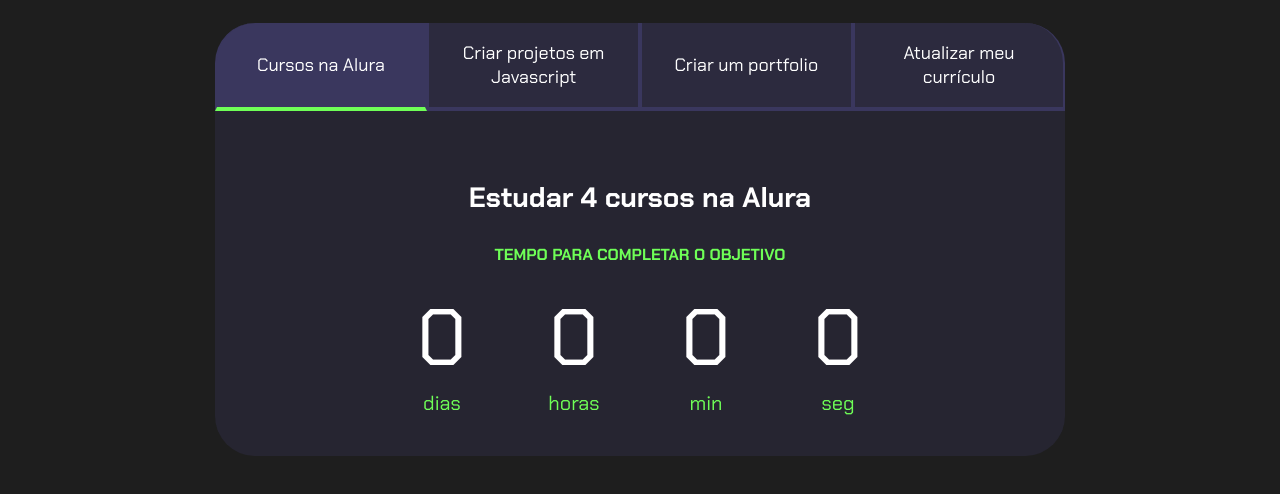
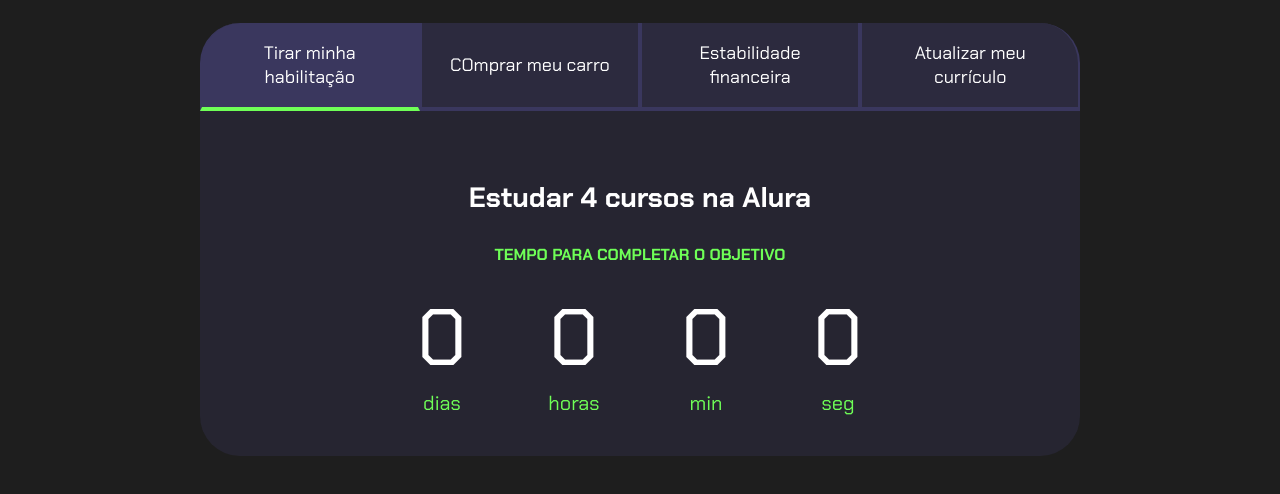
Before and after one commit to Pollyany090507/1-Tri---Objetivos, a plain HTML site: page index.html in a window 1280 px wide. Shown: the part 80-574 px from the top of the page. Drawn offline with Linux system fonts and the light colour scheme.

Commit message:
Update index.html

```diff
--- a/index.html
+++ b/index.html
@@ -13,9 +13,9 @@
         <h2 class="titulo-principal">Meus objetivos do ano<span>_</span></h2>
         <div class="conteudo">
             <div class="botoes">
-                <button class="botao ativo">Cursos na Alura</button>
-                <button class="botao">Criar projetos em Javascript</button>
-                <button class="botao">Criar um portfolio</button>
+                <button class="botao ativo">Tirar minha habilitação</button>
+                <button class="botao">COmprar meu carro</button>
+                <button class="botao">Estabilidade financeira</button>
                 <button class="botao">Atualizar meu currículo</button>
             </div>
             <div class="abas-textos">
```
